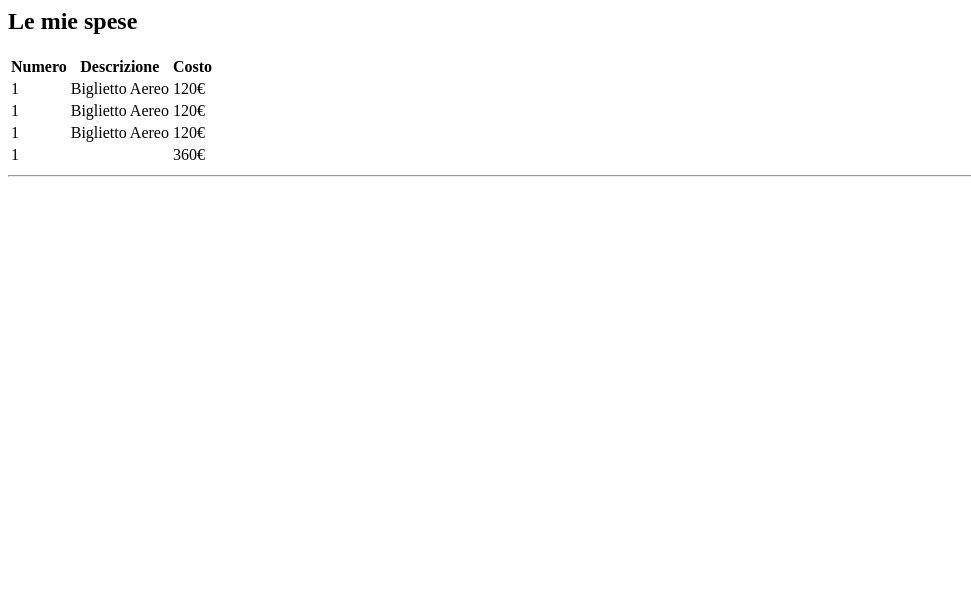
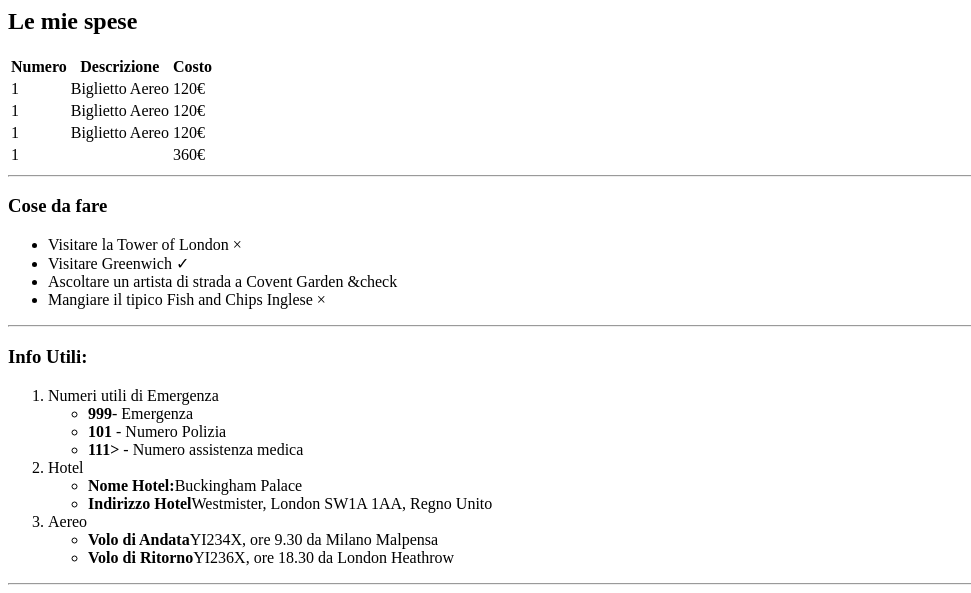
Before and after one commit to AlexandroFioretti1/html-london-trip, a plain HTML site: page index.html in a window 1280 px wide. Shown: the part 706-1299 px from the top of the page, without its empty margins (0-971 px from the left). Before the commit the page ends 891 px from the top, so only its background shows below. Drawn offline with Linux system fonts and the light colour scheme.

```diff
--- a/index.html
+++ b/index.html
@@ -52,21 +52,45 @@
                 </tr>
             </tbody>
         </table>
+        <hr>
                     <!-- end table and payment -->
 
-                    <hr>
-                </tr>
-            </tbody>
-        </table>
+        <h3>Cose da fare</h3>
+        <span>
+            <ul>
+                <li>Visitare la Tower of London &times</li>
+                <li>Visitare Greenwich &check; </li>
+                <li>Ascoltare un artista di strada a Covent Garden &check </li>
+                <li>Mangiare il tipico Fish and Chips Inglese &times</li>
+            </ul>
+        </span>
+        <hr>
+
+        <!-- end to Do in London -->
+
+        <h3>Info Utili:</h3>
 
 
-
-
-
-
-
-
-
+            <!-- ul+ol  -->
+        <ol>
+            <li>Numeri utili di Emergenza</li>
+                <ul>
+                    <li><strong>999</strong>- Emergenza</li>
+                    <li><strong>101</strong> - Numero Polizia</li>
+                    <li><strong>111></strong> - Numero assistenza medica</li>
+                </ul>
+            <li>Hotel</li>
+                <ul>
+                    <li><strong>Nome Hotel:</strong>Buckingham Palace</li>
+                    <li><strong>Indirizzo Hotel</strong>Westmister, London SW1A 1AA, Regno Unito</li>
+                </ul>
+             <li>Aereo</li>
+                <ul>
+                    <li><strong>Volo di Andata</strong>YI234X, ore 9.30 da Milano Malpensa</li>
+                    <li><strong>Volo di Ritorno</strong>YI236X, ore 18.30 da London Heathrow</li>
+                </ul>
+        </ol>
+        <hr>
 
     </main>
               <!-- end main whit last hr on page -->
```
Also changed, not shown: img/imgtop3.jpg (added).
